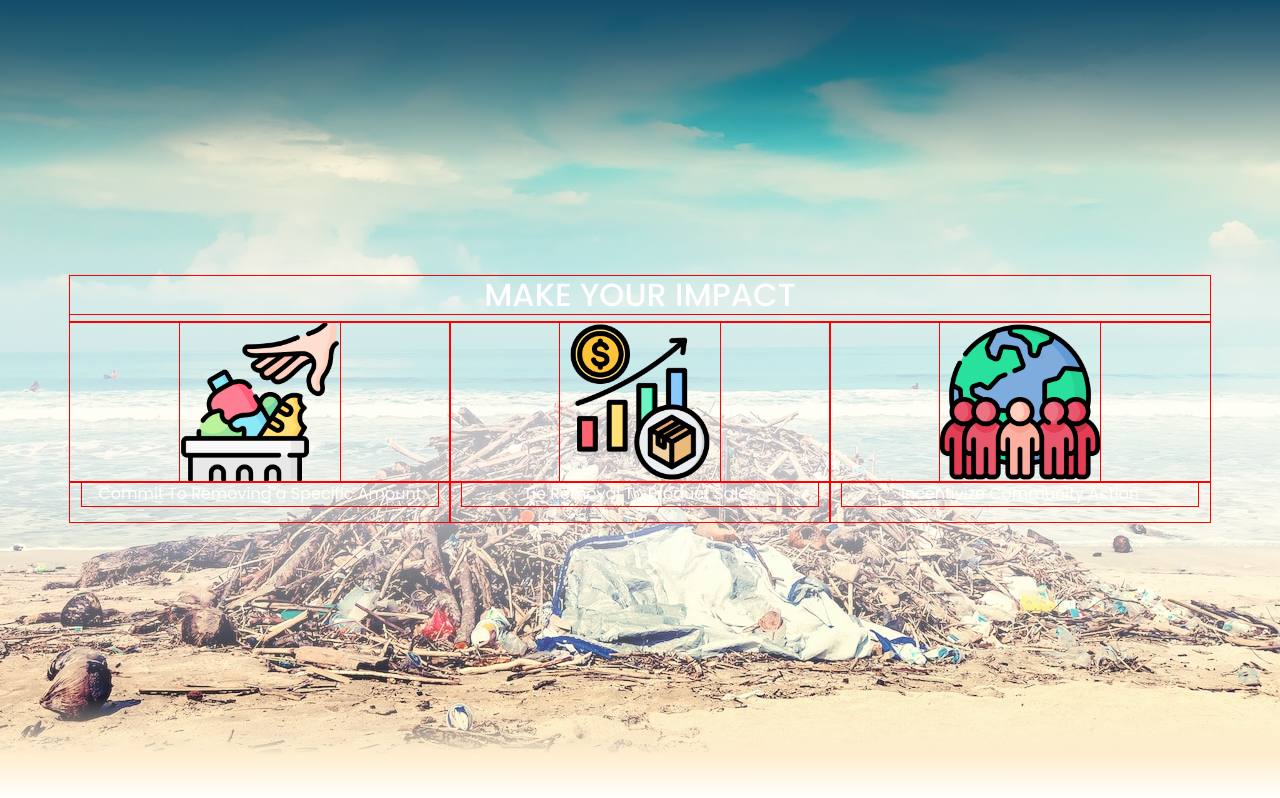
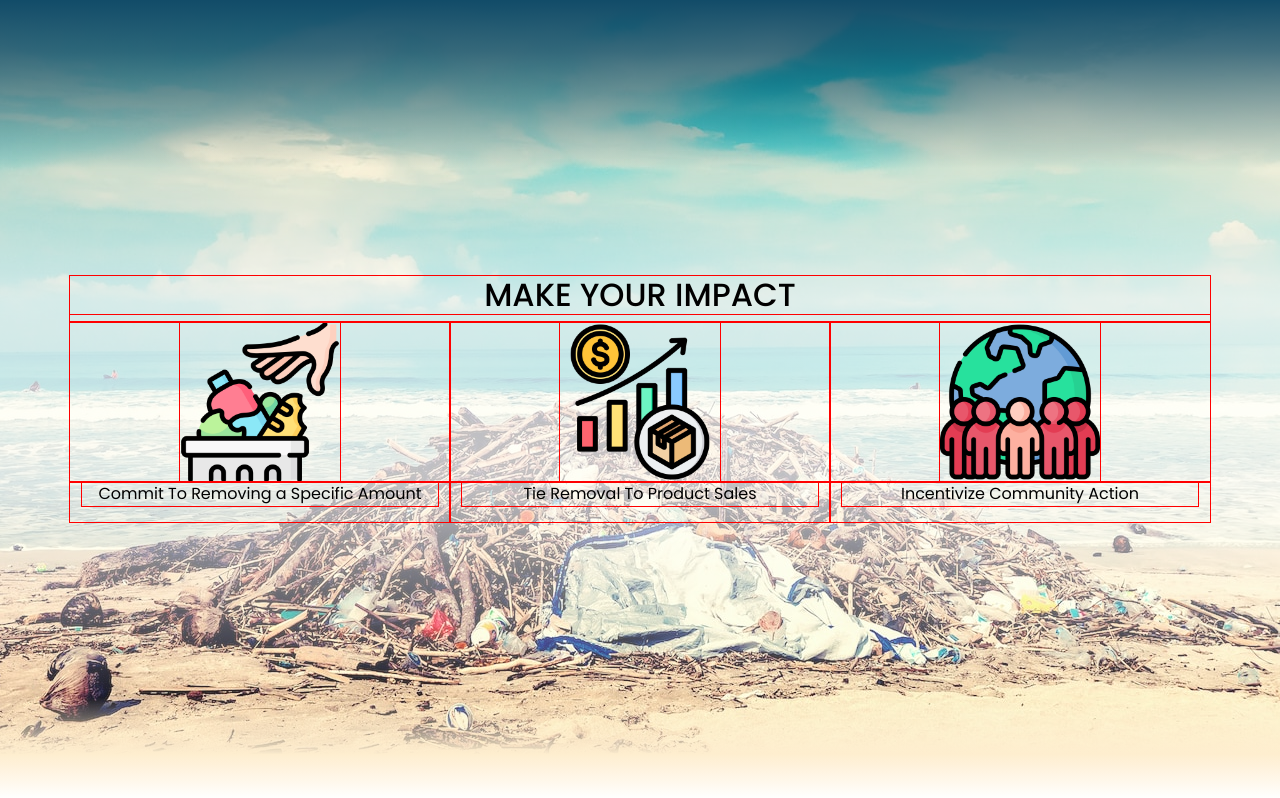
Before and after one commit to aminhnh/ocean-one-ppw, a PHP site: page /index-bootstrap.html in a window 1280 px wide. Shown: the part 1441-2239 px from the top of the page. Run offline with PHP 8.4, Linux system fonts and the light colour scheme.

Commit message:
Add takeAction() function and black color class

```diff
--- a/index-bootstrap.html
+++ b/index-bootstrap.html
@@ -107,10 +107,16 @@
             />
           </div>
         </div>
-        <div class="row">
-          <div class="col"><p>Commit To Removing a Specific Amount</p></div>
-          <div class="col"><p>Tie Removal To Product Sales</p></div>
-          <div class="col"><p>Incentivize Community Action</p></div>
+        <div class="row black">
+          <div class="col">
+            <p class="black">Commit To Removing a Specific Amount</p>
+          </div>
+          <div class="col">
+            <p class="black">Tie Removal To Product Sales</p>
+          </div>
+          <div class="col">
+            <p class="black">Incentivize Community Action</p>
+          </div>
         </div>
       </div>
     </div>
--- a/style/style-bootstrap.css
+++ b/style/style-bootstrap.css
@@ -128,4 +128,6 @@ li a {
 li a:hover {
   text-decoration: underline;
 }
-/* ----------------------------- */
+.black {
+  color: black;
+}
```
